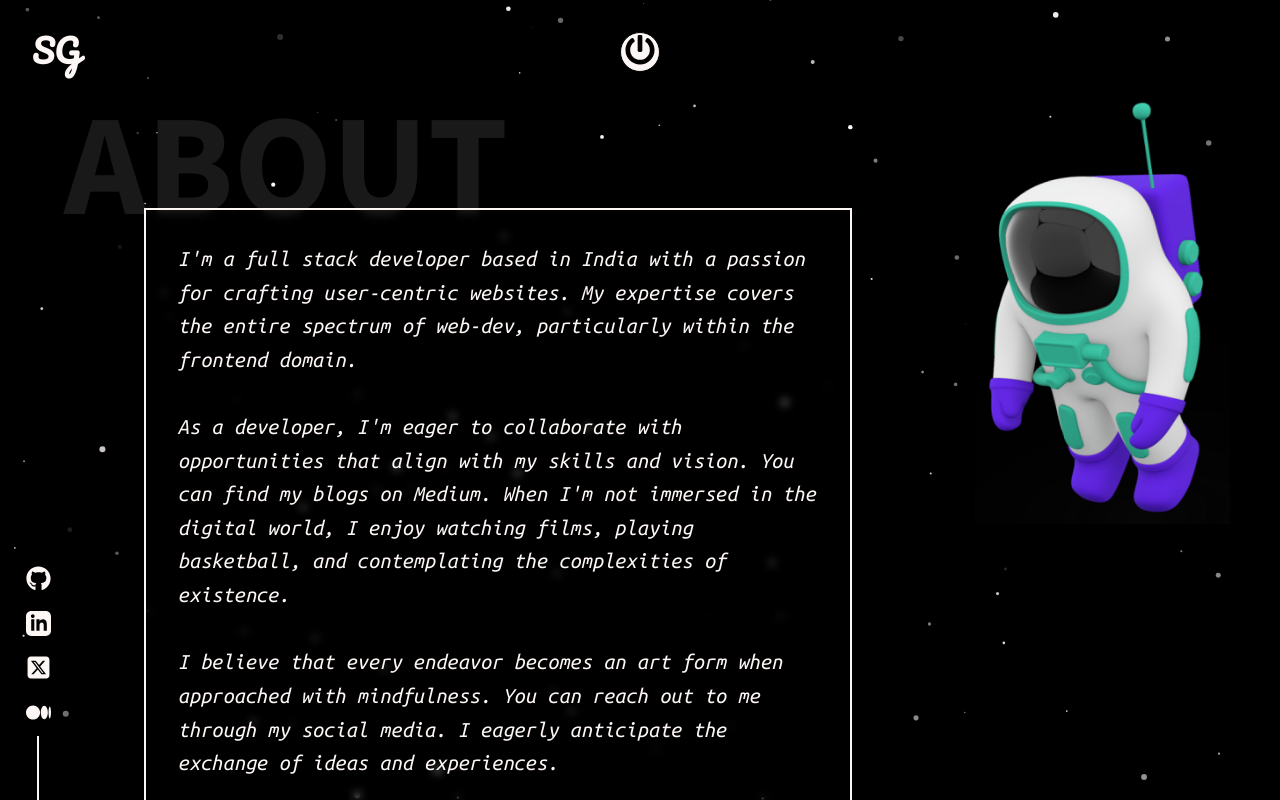
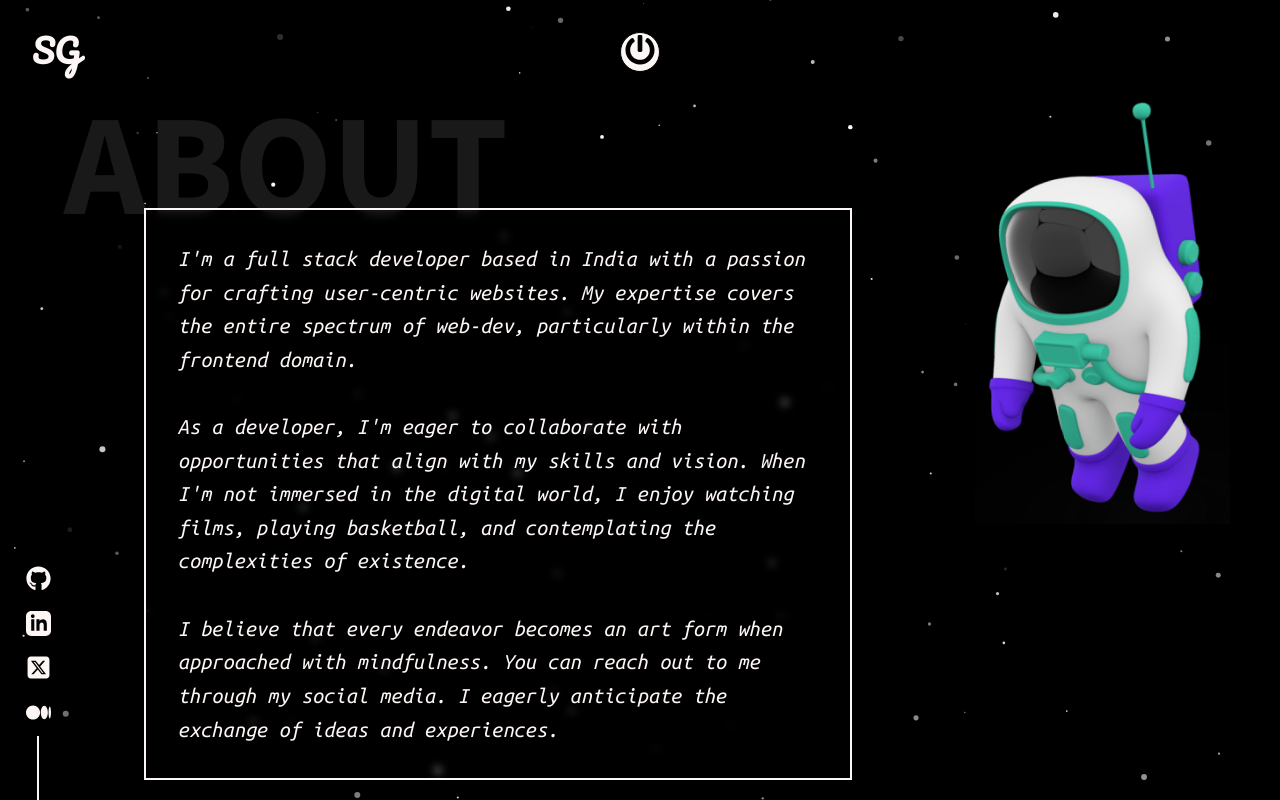
Before and after one commit to shubhanggupta2000/portfolio, a React (Create React App) app: page /about in a window 1280 px wide. Built offline with nearby package versions, Linux system fonts and the light colour scheme.

Commit message:
readme update

```diff
--- a/src/components/AboutPage.js
+++ b/src/components/AboutPage.js
@@ -73,9 +73,9 @@ const AboutPage = () => {
           web-dev, particularly within the frontend domain.
           <br /> <br />
           As a developer, I'm eager to collaborate with opportunities that align
-          with my skills and vision. You can find my blogs on Medium. When I'm
-          not immersed in the digital world, I enjoy watching films, playing
-          basketball, and contemplating the complexities of existence.
+          with my skills and vision. When I'm not immersed in the digital world,
+          I enjoy watching films, playing basketball, and contemplating the
+          complexities of existence.
           <br /> <br />I believe that every endeavor becomes an art form when
           approached with mindfulness. You can reach out to me through my social
           media. I eagerly anticipate the exchange of ideas and experiences.
--- a/src/subComponents/Card.js
+++ b/src/subComponents/Card.js
@@ -85,7 +85,7 @@ const Card = (props) => {
     <MainContainer>
       <Container index={index}>
         <Right>
-          <Parallax tiltMaxAngleX={15} tiltMaxAngleY={15}>
+          <Parallax tiltMaxAngleX={10} tiltMaxAngleY={10}>
             <img
               src={imagePath}
               width="100%"
```
Also changed, not shown: 1 other file (tests, documents, lock files or other folders).
